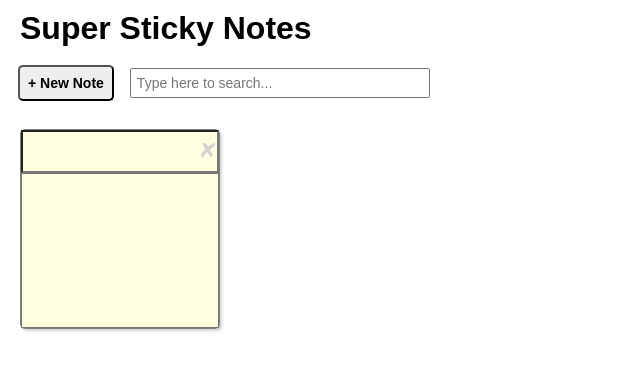
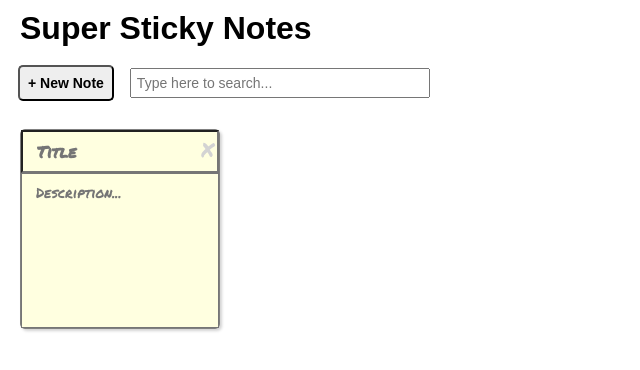
Before and after one commit to MuneerMek/reactjs-sticky-notes-app, a React (Create React App) app: page / in a window 1280 px wide. Shown: the top 370 px of the page, without its empty margins (0-640 px from the left). Built offline with nearby package versions, Linux system fonts and the light colour scheme.

Commit message:
Updated state to reflect notes

```diff
--- a/src/App.js
+++ b/src/App.js
@@ -25,11 +25,32 @@ class App extends Component {
     this.setState({ notes: [newNote, ...this.state.notes] });
   };
 
+  onType = (editMeID, updatedKey, updatedValue) => {
+    // editMeId == id of the note that is edited
+    // updatedKey == title or description field
+    // updatedValue == value of title or description
+    // via change event interrogation
+    const updatedNotes = this.state.notes.map((note) => {
+      if (note.id !== editMeID) {
+        return note;
+      } else {
+        if (updatedKey === "title") {
+          note.title = updatedValue;
+          return note;
+        } else {
+          note.description = updatedValue;
+          return note;
+        }
+      }
+    });
+    this.setState({ notes: updatedNotes });
+  };
+
   render() {
     return (
       <div>
         <Header searchText={this.state.searchText} addNote={this.addNote} />
-        <NotesList notes={this.state.notes} />
+        <NotesList onType={this.onType} notes={this.state.notes} />
       </div>
     );
   }
--- a/src/Note.js
+++ b/src/Note.js
@@ -1,14 +1,34 @@
 import React from "react";
 
-const Note = (props) => (
+const Note = (props) => {
+  const updateTitle = (e) => {
+    const editMeID = props.note.id;
+    const updatedValue = e.target.value;
+    props.onType(editMeID, "title", updatedValue);
+  };
+  const updateDescription = (e) => {
+    const editMeID = props.note.id;
+    const updatedValue = e.target.value;
+    props.onType(editMeID, "description", updatedValue);
+  };
+  return (
     <li className="note">
-    <input type="text" placeholder={props.note.title} className="note__title" />
+      <input
+        type="text"
+        placeholder="Title"
+        className="note__title"
+        value={props.note.title}
+        onChange={updateTitle}
+      />
       <textarea
-      placeholder={props.note.description}
+        placeholder="Description..."
         className="note__description"
+        value={props.note.description}
+        onChange={updateDescription}
       />
       <span className="note__delete">X</span>
     </li>
   );
+};
 
 export default Note;
--- a/src/NotesList.js
+++ b/src/NotesList.js
@@ -4,7 +4,10 @@ import Note from "./Note";
 const NotesList = (props) => {
   const keepSearchMatches = (note) => note.doesMatchSearch === true;
   const searchMatches = props.notes.filter(keepSearchMatches);
-  const renderNote = (note) => <Note note={note} key={note.id} />;
+
+  const renderNote = (note) => (
+    <Note onType={props.onType} note={note} key={note.id} />
+  );
   const noteElements = searchMatches.map(renderNote);
   return <ul className="notes-list">{noteElements}</ul>;
 };
```
Lines whose indentation alone changed are shown as unchanged.
